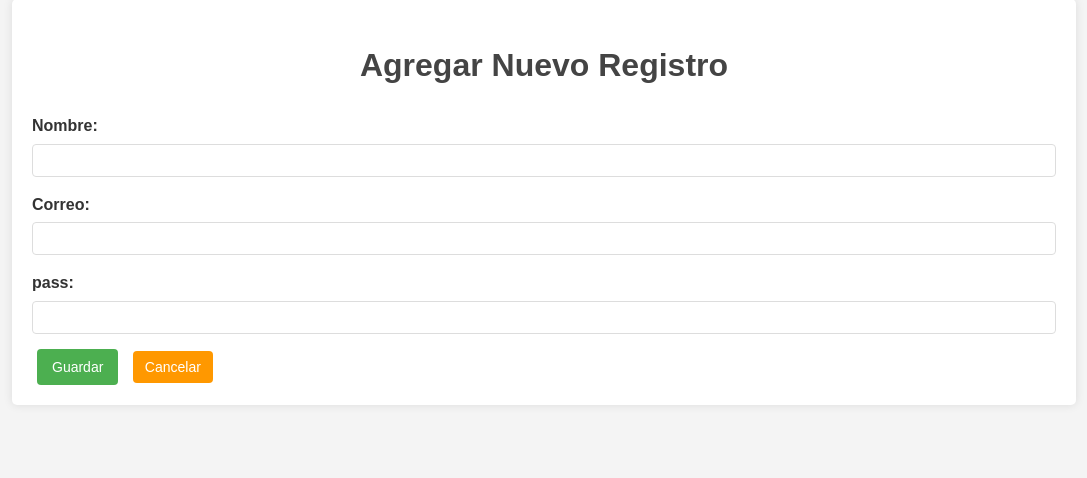
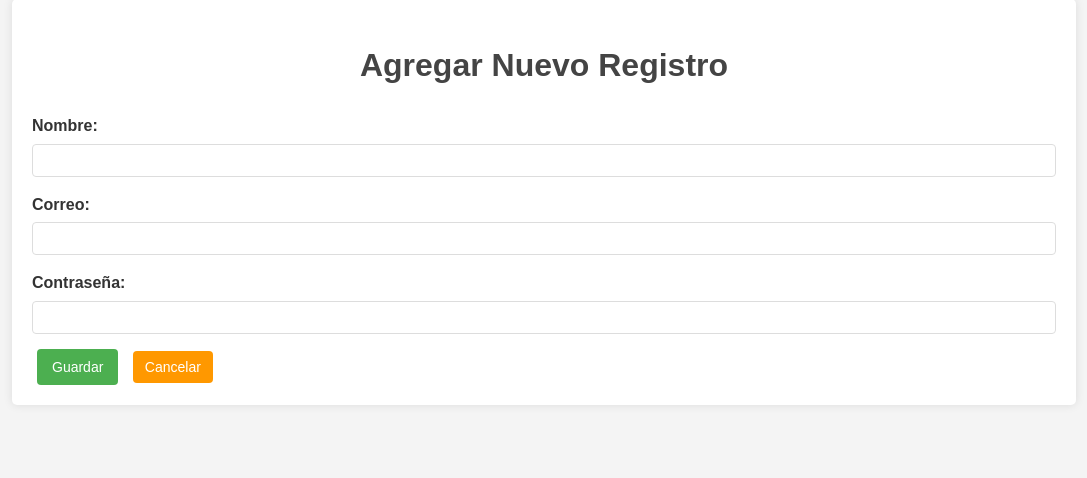
Before and after one commit to ElProfeEver/practica12, a PHP site: page /crear.php in a window 1280 px wide. Shown: the part 31-509 px from the top of the page, without its empty margins (96-1183 px from the left). Run offline with PHP 8.4, Linux system fonts and the light colour scheme.

Commit message:
modificacion crear

```diff
--- a/crear.php
+++ b/crear.php
@@ -41,7 +41,7 @@ if ($_SERVER["REQUEST_METHOD"] == "POST") {
             </div>
 
             <div class="form-group">
-                <label for="pass">pass:</label>
+                <label for="pass">Contraseña:</label>
                 <input type="password" id="pass" name="pass">
             </div>
 
```
